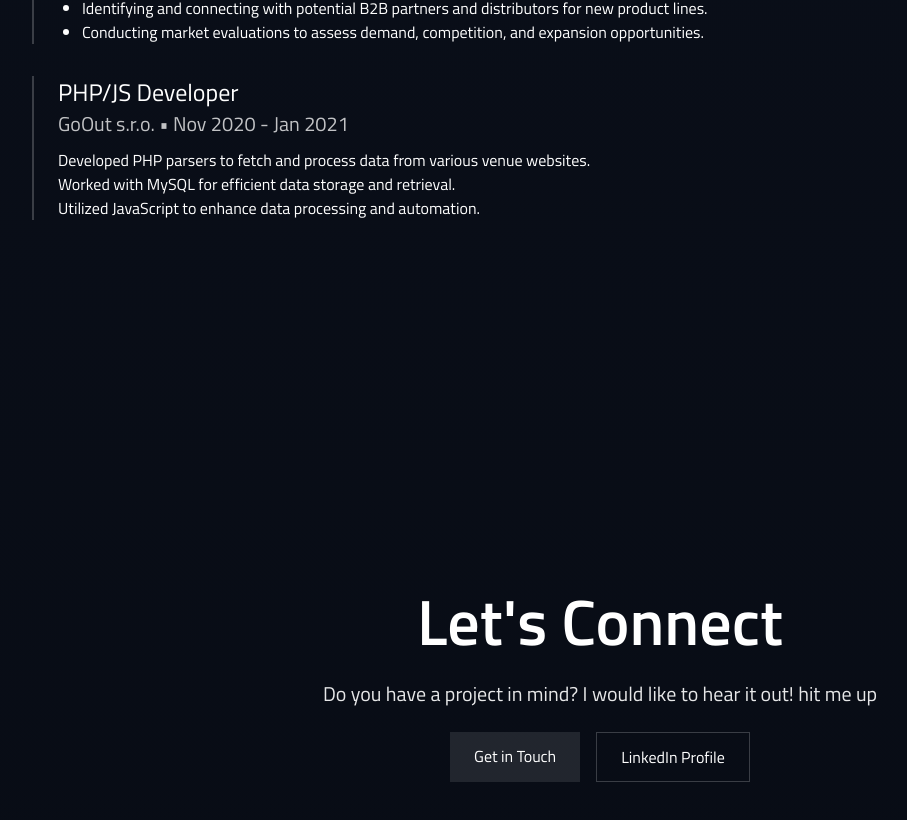
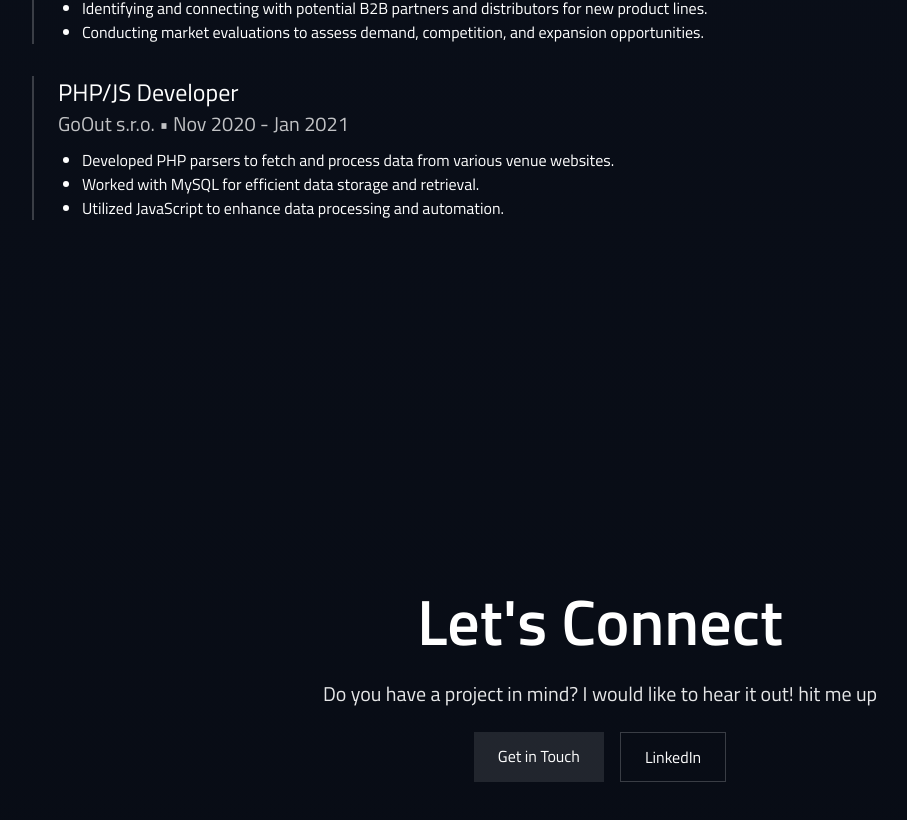
Before and after one commit to iGlody/portfolio, a SvelteKit app: page / in a window 1280 px wide. Shown: the part 3111-3931 px from the top of the page, without its empty margins (40-947 px from the left). Built offline with nearby package versions, Linux system fonts and the light colour scheme.

Commit message:
feat: hide social links on mobile and improve list styling in experience section

```diff
--- a/src/routes/+layout.svelte
+++ b/src/routes/+layout.svelte
@@ -10,7 +10,7 @@
 			<a href="#experience">Experience</a>
 			<a href="#contact">Contact</a>
 		</div>
-		<div class="flex gap-4">
+		<div class="hidden gap-4 md:flex">
 			<a href="https://github.com/iGlody" target="_blank">GitHub</a>
 			<a href="https://www.linkedin.com/in/ilukaspesek/" target="_blank">LinkedIn</a>
 			<a href="https://soundcloud.com/l70ka5" target="_blank">SoundCloud</a>
--- a/src/routes/+page.svelte
+++ b/src/routes/+page.svelte
@@ -238,7 +238,7 @@
 			<p class="opacity-75 mb-2">
 				<a href="https://www.myepico.com/" target="_blank">GoOut s.r.o.</a> • Nov 2020 - Jan 2021
 			</p>
-			<ul>
+			<ul class="list-disc pl-6">
 				<li>Developed PHP parsers to fetch and process data from various venue websites.</li>
 				<li>Worked with MySQL for efficient data storage and retrieval.</li>
 				<li>Utilized JavaScript to enhance data processing and automation.</li>
@@ -266,7 +266,7 @@
 				target="_blank"
 				class="border border-white/20 hover:border-white/40 px-6 py-3 transition-colors"
 			>
-				LinkedIn Profile
+				LinkedIn
 			</a>
 		</div>
 	</div>
```
